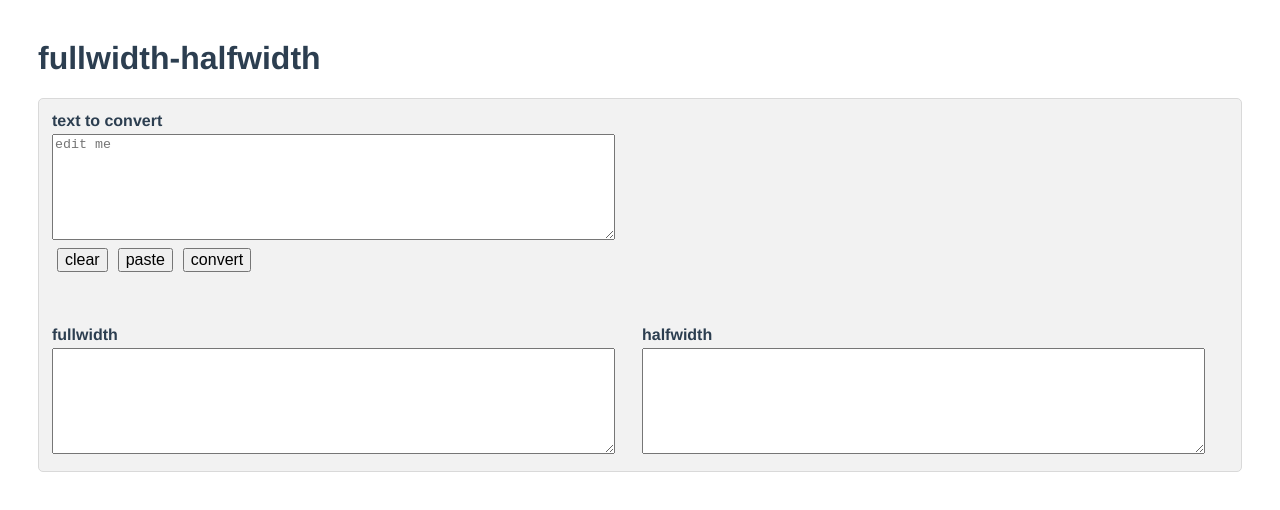
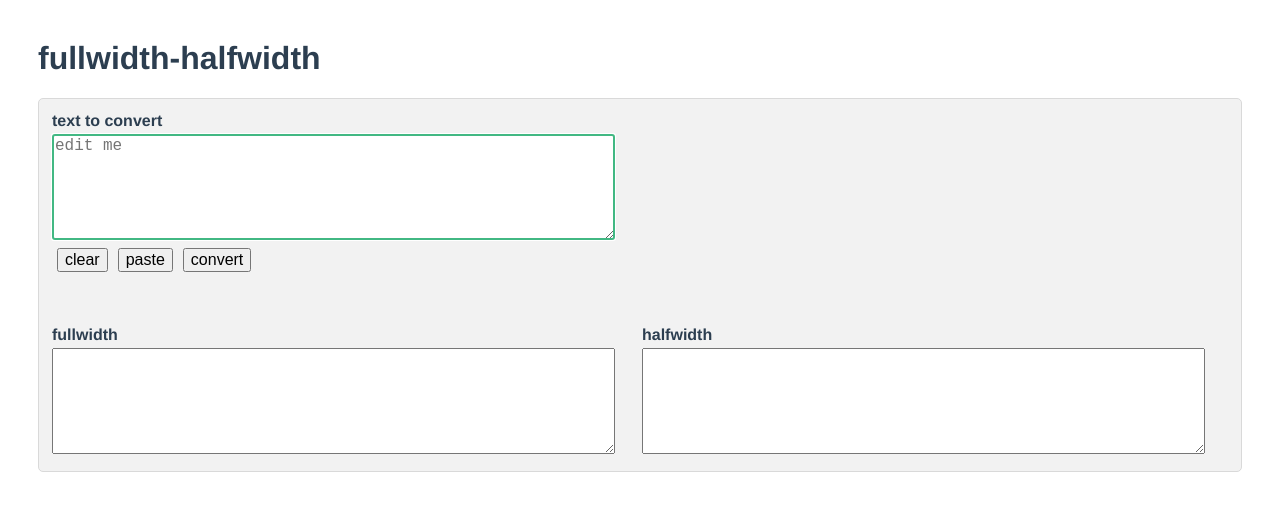
Before and after one commit to ssatosays/fullwidth-halfwidth, a Vue app: page / in a window 1280 px wide. Shown: the top 510 px of the page. Built offline with nearby package versions, Linux system fonts and the light colour scheme.

Commit message:
Update App.vue

```diff
--- a/src/App.vue
+++ b/src/App.vue
@@ -10,7 +10,7 @@
         </tr>
         <tr>
           <th>
-            <textarea v-model="textToConvert" placeholder="edit me"></textarea>
+            <textarea v-model="textToConvert" placeholder="edit me" ref="t2c"></textarea>
           </th>
         </tr>
       </thead>
@@ -53,6 +53,9 @@ export default {
       halfWidth: ''
     }
   },
+  mounted() {
+    this.$refs.t2c.focus()
+  },
   methods: {
     clear() {
       this.textToConvert = ''
@@ -91,7 +94,6 @@ export default {
   margin-left: 30px;
   margin-right: 30px;
 }
-
 table {
   background: #f2f2f2;
   border-radius: 5px;
@@ -101,25 +103,25 @@ table {
   padding: 10px;
   width: 100%;
 }
-
 th {
   text-align: left;
 }
-
 td {
   width: 50%;
 }
-
 button {
   font-size: 1rem;
   margin-left: 5px;
   margin-right: 5px;
   margin-bottom: 50px;
 }
-
 textarea {
+  font-size: 1rem;
   min-height: 100px;
   height: 100%;
   width: 95%;
 }
+textarea:focus {
+  outline-color: #42b883;
+}
 </style>
```
